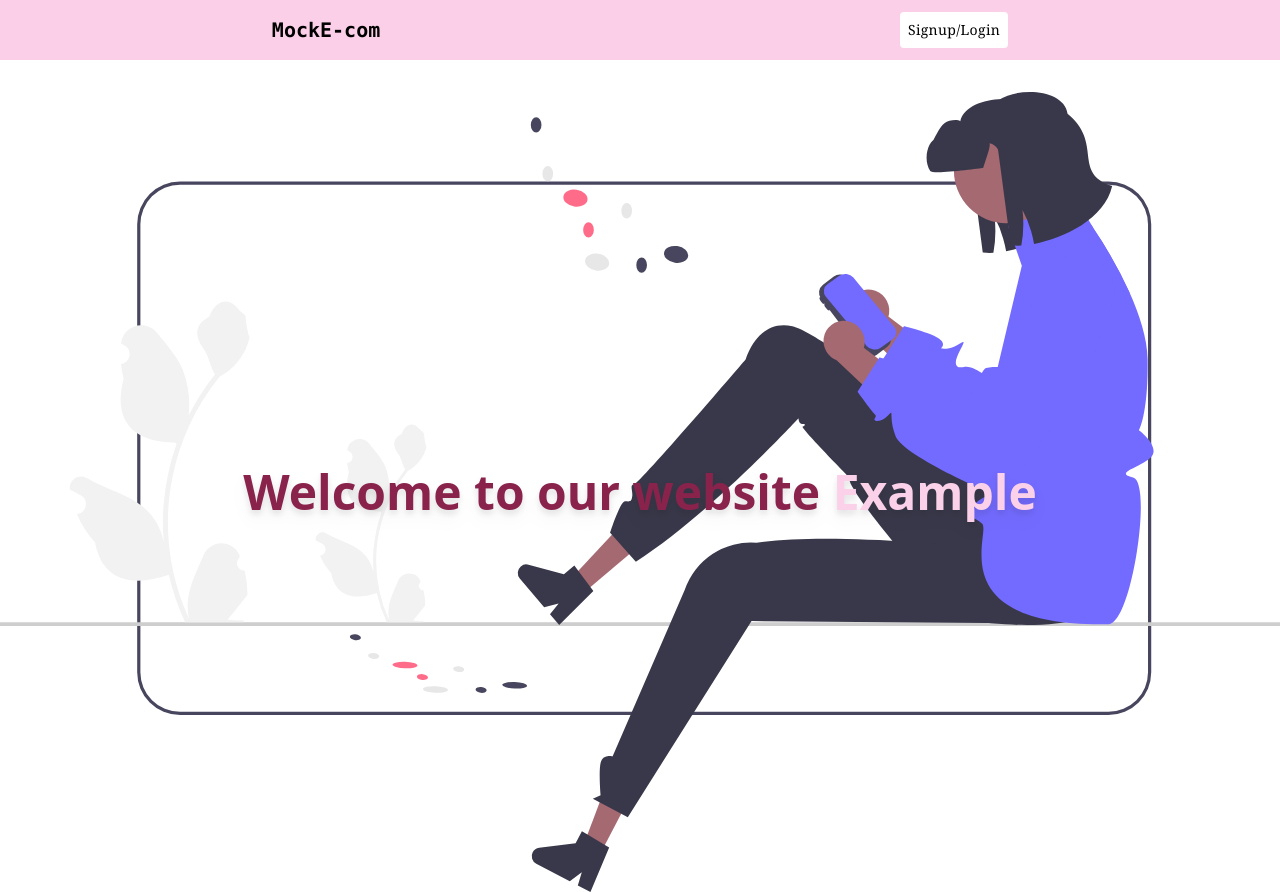
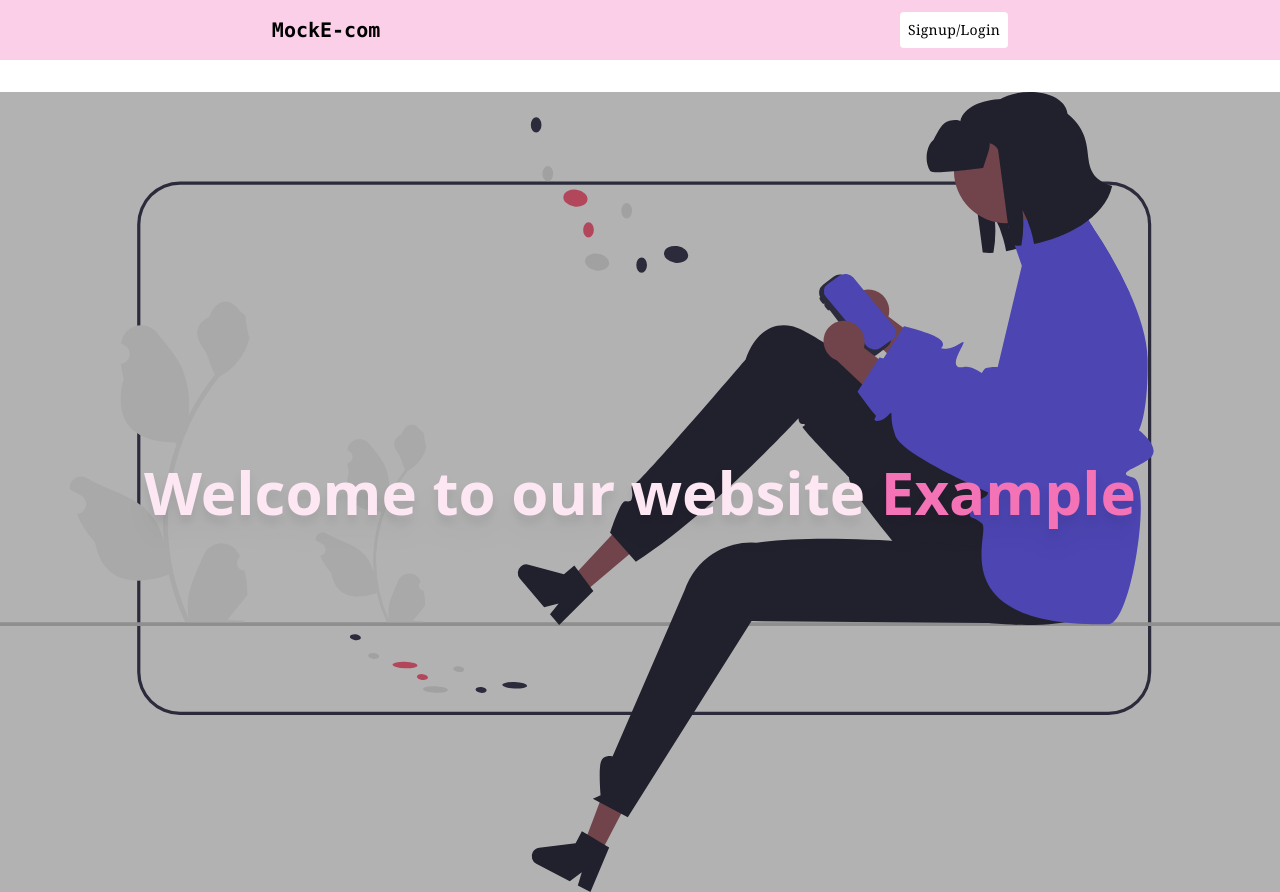
Before and after one commit to This-is-pawan/Mock-E-commerce, a React (Vite) app in the folder client/MockStore/: page / in a window 1280 px wide. Built offline with nearby package versions, Linux system fonts and the light colour scheme.

Commit message:
Update Home.jsx

```diff
--- a/client/MockStore/src/pages/Home.jsx
+++ b/client/MockStore/src/pages/Home.jsx
@@ -5,16 +5,25 @@ const Home = () => {
   const user = "";
 
   return (
-   <div
-  className="w-full h-[80vh] min-[800px]:h-screen bg-cover bg-center bg-no-repeat opacity-95 flex items-center justify-center mt-8"
-  style={{ backgroundImage: `url(${img})` }}
->
-  <h1 className="text-4xl md:text-5xl font-bold drop-shadow-lg text-pink-900">
-    Welcome to our website <span className="text-pink-200 capitalize">{user || "example"}</span>
-  </h1>
-</div>
+    <div
+      className="relative flex items-center justify-center w-full h-[80vh] md:h-screen mt-8 bg-center bg-cover bg-no-repeat"
+      style={{
+        backgroundImage: `url(${img})`,
+      }}
+    >
+      {/* Overlay for better text visibility */}
+      <div className="absolute inset-0 bg-black bg-opacity-20 md:bg-opacity-30"></div>
 
-
+      {/* Content */}
+      <div className="relative text-center px-4">
+        <h1 className="text-3xl sm:text-4xl md:text-5xl lg:text-6xl font-bold text-pink-100 drop-shadow-xl">
+          Welcome to our website{" "}
+          <span className="text-pink-400 capitalize">
+            {user || "example"}
+          </span>
+        </h1>
+      </div>
+    </div>
   );
 };
 
```
